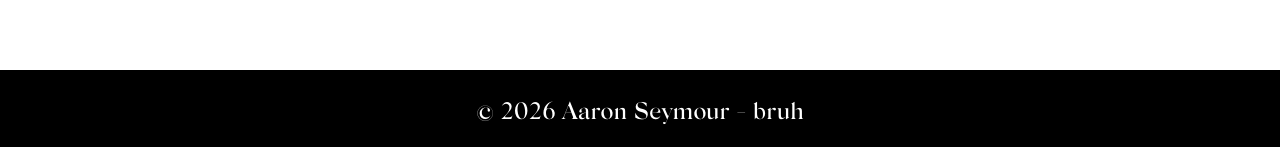
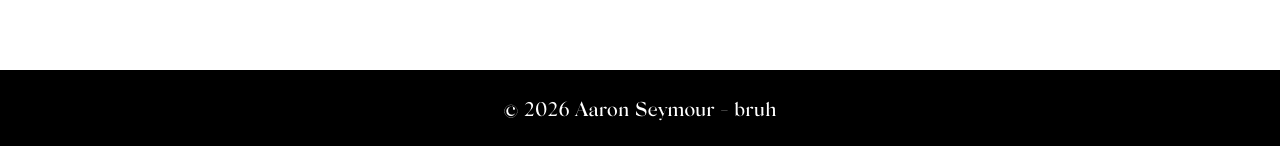
Before and after one commit to Haruni26/junkanoo-site, a Next.js app: page / in a window 1280 px wide. Shown: the part 1386-1533 px from the top of the page. Built offline with nearby package versions, Linux system fonts and the light colour scheme.

Commit message:
Added comments on what to work on in future

```diff
--- a/app/components/footer.tsx
+++ b/app/components/footer.tsx
@@ -1,7 +1,7 @@
 export default function Footer() {
   return (
     <div className="bg-black">
-      <p className="text-2xl text-white text-center p-6">
+      <p className="text-xl text-white text-center p-6">
         &copy; 2026 Aaron Seymour - bruh
       </p>
     </div>
--- a/app/page.tsx
+++ b/app/page.tsx
@@ -17,7 +17,7 @@
 
   return (
     <>
-      {/* Header */}
+      {/* Header (Need to add sections) */}
       <header
         className={`fixed top-0 left-0 w-full z-50 transition-all duration-500
         ${
@@ -58,12 +58,14 @@
         <h1 className="text-4xl">A Bold Display of Creativity</h1>
 
         <div className="grid grid-cols-1 md:grid-cols-2 gap-10 md:gap-16">
+          {/* Need to finish this description */}
           <p className="">
             Junkanoo is a tresured Bahamian tradition. Scaling back from
             colonial era tes tes test ettesy tes tes ets the eh e d ui. fjksh
             hfjsk fhjsdk f fdsjkfh s fdjkshf sfhdjks f fjdkshf s fhdjsk hdfdks
             fhdjskf sd
           </p>
+          {/* Need to position image to the title */}
           <div className="relative w-full max-w-sm flex justify-center md:justify-end">
             <Image
               src="/images/float.jpeg"
```
